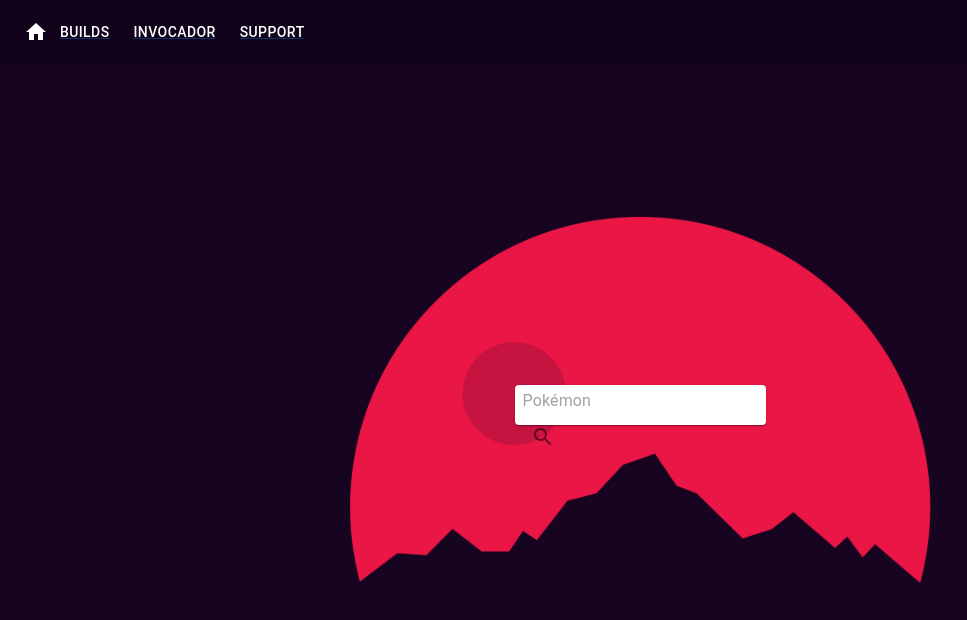
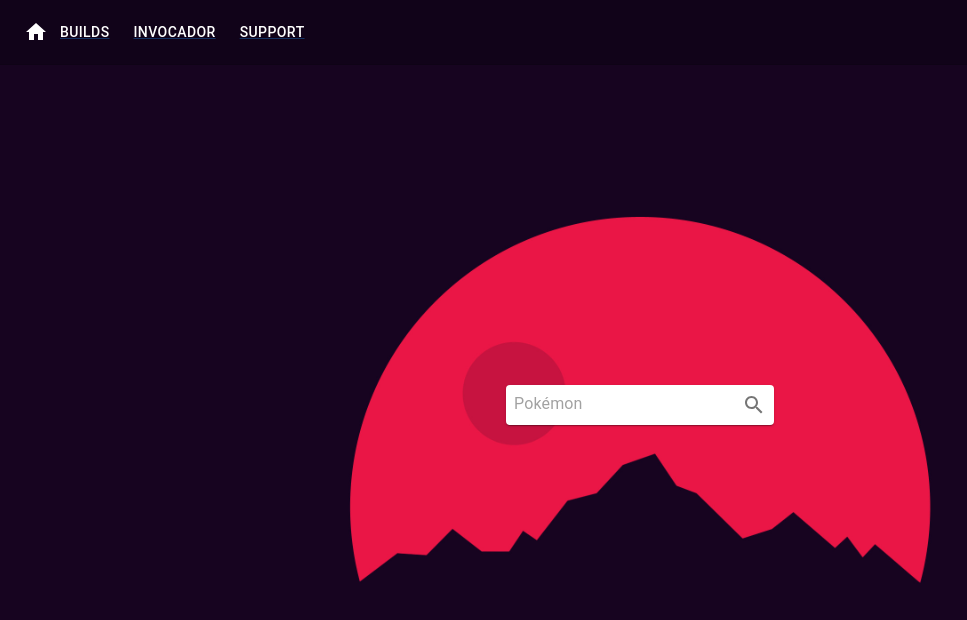
Before and after one commit to Yibarr/lolipop, a React (Create React App) app: page / in a window 1280 px wide. Shown: the top 620 px of the page, without its empty margins (0-967 px from the left). Built offline with nearby package versions, Linux system fonts and the light colour scheme.

Commit message:
Fixed navbar space

```diff
--- a/src/Presentation/Components/SearchBar/SearchBar.css
+++ b/src/Presentation/Components/SearchBar/SearchBar.css
@@ -1,5 +1,5 @@
 .form-container{
     padding-left: 8PX;
     height: 40PX;
-    width: 243px;
+
 }
--- a/src/Presentation/Pages/Home/Home.css
+++ b/src/Presentation/Pages/Home/Home.css
@@ -24,7 +24,6 @@
 
 .paper-search-width {
     width: 243px;
-    padding: 8px;
     display: flex;
     flex-direction: column-reverse;
     justify-content: center;
--- a/src/Presentation/Pages/Home/Home.tsx
+++ b/src/Presentation/Pages/Home/Home.tsx
@@ -31,7 +31,7 @@ function Home() {
 
   const loader = () => {
     if(loading) {
-      return <LinearProgress style={{ width: 243 }}/>
+      return <LinearProgress style={{ width: "243px" }}/>
     };
   };
 
```
